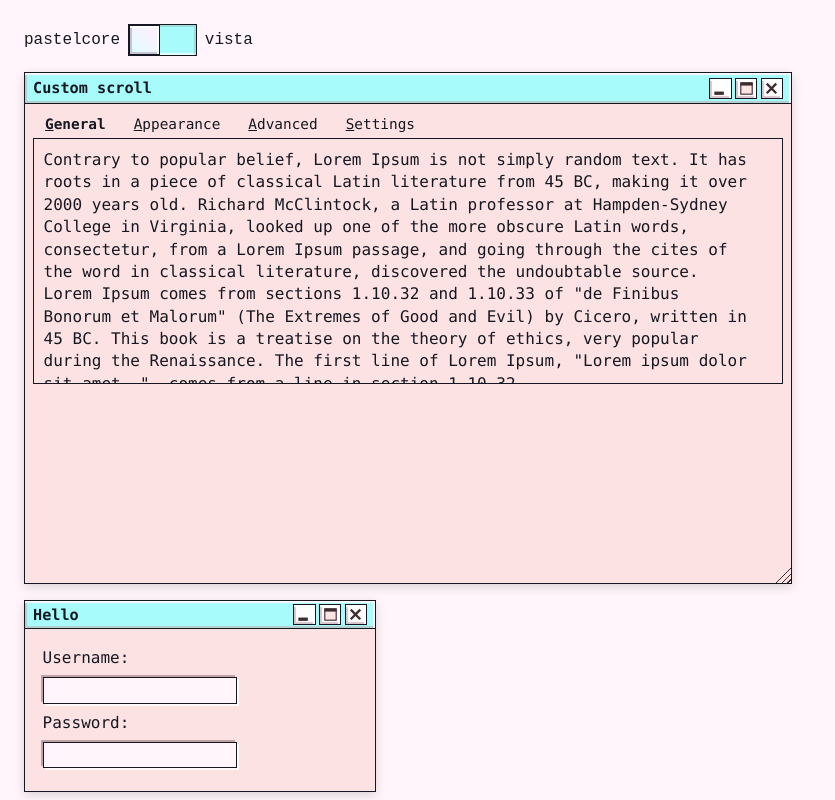
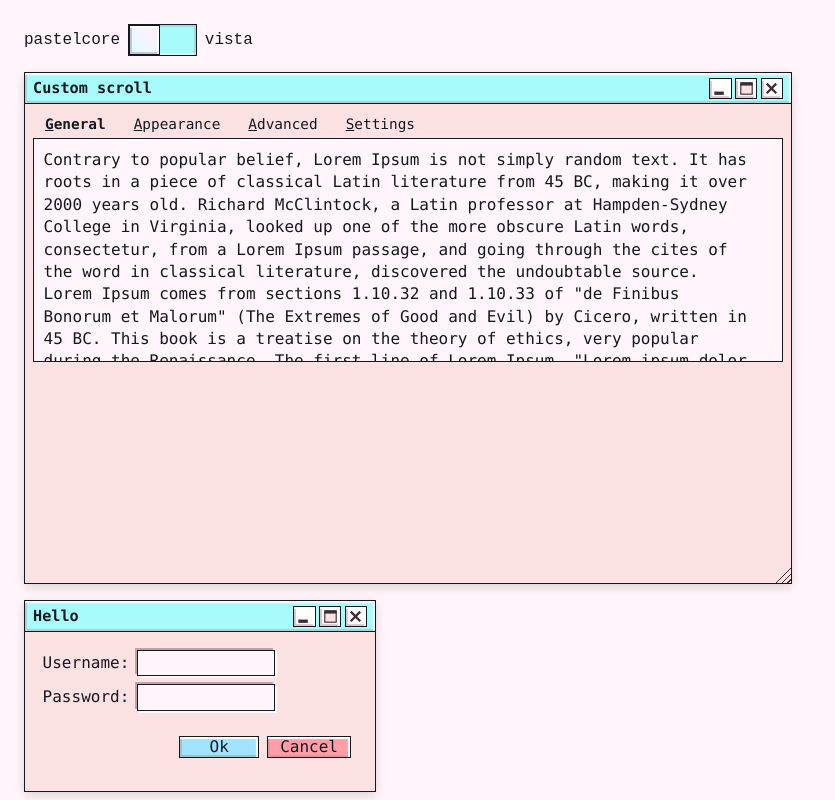
Before and after one commit to stonedem0/dreamdesk-ui, a React (Vite) app in the folder packages/react/: page / in a window 1280 px wide. Shown: the top 800 px of the page, without its empty margins (0-835 px from the left). Built offline with nearby package versions, Linux system fonts and the light colour scheme.

Commit message:
fix(react): progress bar padding, scrollable bg, dialog layout

```diff
--- a/packages/react/src/components/Input.tsx
+++ b/packages/react/src/components/Input.tsx
@@ -3,6 +3,7 @@ import { useId, type CSSProperties } from "react";
 export interface InputProps {
   type?: "text" | "password" | "email" | "number" | "search";
   label?: string;
+  layout?: "block" | "inline";
   id?: string;
   value?: string;
   defaultValue?: string;
@@ -16,6 +17,7 @@ export interface InputProps {
 export function Input({
   type = "text",
   label,
+  layout = "block",
   id: idProp,
   value,
   defaultValue,
@@ -28,8 +30,12 @@ export function Input({
   const generatedId = useId();
   const id = idProp ?? generatedId;
 
+  const gridStyle: CSSProperties = layout === "inline"
+    ? { display: "grid", gridTemplateColumns: "auto 1fr", alignItems: "center", gap: "0.5rem" }
+    : {};
+
   return (
-    <div className={["input-grid", className].filter(Boolean).join(" ")} style={style}>
+    <div className={["input-grid", className].filter(Boolean).join(" ")} style={{ ...gridStyle, ...style }}>
       {label && (
         <label className="input-label" htmlFor={id}>
           {label}
--- a/packages/react/src/components/Window.css
+++ b/packages/react/src/components/Window.css
@@ -200,10 +200,12 @@
 /* ── Scrollable content block (use on inner elements, not the window body) ── */
 .dd-scrollable {
   overflow-y: auto;
+  width: var(--dd-scrollable-w, 100%);
   max-height: var(--dd-scrollable-max-h, 16rem);
   border: var(--color-window-border, var(--border));
-  background: var(--dd-scrollable-bg, var(--color-window-body, #fff));
+  background: var(--dd-scrollable-bg, var(--color-input-background, var(--app-color, #fff5fa)));
   scrollbar-gutter: stable;
+  box-sizing: border-box;
 }
 
 .dd-scrollable::-webkit-scrollbar-track { border-right: var(--color-window-border, var(--border)); }
--- a/packages/react/src/dev/App.tsx
+++ b/packages/react/src/dev/App.tsx
@@ -86,9 +86,9 @@ export default function App() {
 
         {/* Login window */}
         <Window title="Hello" size="sm" resizable={false} bodyOverflow="hidden">
-          <div className="win-content input-grid pc-input-grid">
-            <Input type="text" label="Username:" placeholder="" />
-            <Input type="password" label="Password:" placeholder="" />
+          <div className="win-content" style={{ display: "flex", flexDirection: "column", gap: "0.5rem" }}>
+            <Input type="text" label="Username:" placeholder="" layout="inline" />
+            <Input type="password" label="Password:" placeholder="" layout="inline" />
           </div>
           <div className="win-actions">
             <Button variant="primary">Ok</Button>
```
